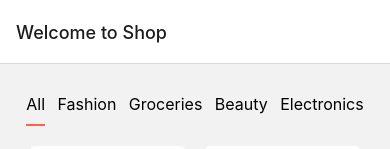
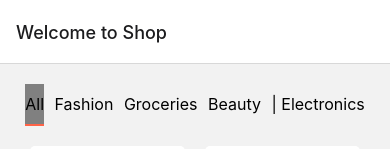
Before and after one commit to Dtblaze02/ecommerce_1, a React Native app: screen /Home in a window 390 px wide. Shown: the top 149 px of the page. Built offline with nearby package versions, Linux system fonts and the light colour scheme.

Commit message:
changed the nav look & feel

```diff
--- a/src/screens/home/HomeScreen.js
+++ b/src/screens/home/HomeScreen.js
@@ -24,18 +24,19 @@ const HomeScreen = ({ navigation }) => {
         <TouchableOpacity onPress={() => setSelectedCategory('All')} style={[styles.tab, selectedCategory === 'All' && styles.selectedTab]}>
           <Text style={styles.tabText}>All</Text>
         </TouchableOpacity>
-        <TouchableOpacity onPress={() => setSelectedCategory('fashion')} style={[styles.tab, selectedCategory === 'Fashion' && styles.selectedTab]}>
+        <TouchableOpacity onPress={() => setSelectedCategory('fashion')} style={[styles.tab, selectedCategory === 'fashion' && styles.selectedTab]}>
           <Text style={styles.tabText}>Fashion</Text>
         </TouchableOpacity>
-        <TouchableOpacity onPress={() => setSelectedCategory('groceries')} style={[styles.tab, selectedCategory === 'Groceries' && styles.selectedTab]}>
+        <TouchableOpacity onPress={() => setSelectedCategory('groceries')} style={[styles.tab, selectedCategory === 'groceries' && styles.selectedTab]}>
           <Text style={styles.tabText}>Groceries</Text>
         </TouchableOpacity>
-        <TouchableOpacity onPress={() => setSelectedCategory('beauty')} style={[styles.tab, selectedCategory === 'Beauty' && styles.selectedTab]}>
+        <TouchableOpacity onPress={() => setSelectedCategory('beauty')} style={[styles.tab, selectedCategory === 'beauty' && styles.selectedTab]}>
           <Text style={styles.tabText}>Beauty</Text>
         </TouchableOpacity>
-        <TouchableOpacity onPress={() => setSelectedCategory('electronics')} style={[styles.tab, selectedCategory === 'Electronics' && styles.selectedTab]}>
-          <Text style={styles.tabText}>Electronics</Text>
+        <TouchableOpacity onPress={() => setSelectedCategory('electronics')} style={[styles.tab, selectedCategory === 'electronics' && styles.selectedTab]}>
+          <Text style={styles.tabText}>| Electronics</Text>
         </TouchableOpacity>
+
         {/* Add more tabs for other categories */}
       </View>
       <FlatList
--- a/src/screens/home/style.js
+++ b/src/screens/home/style.js
@@ -16,6 +16,8 @@ export const styles = StyleSheet.create({
   selectedTab: {
     borderBottomWidth: 2,
     borderColor: 'tomato',
+    color: 'white',
+    backgroundColor: 'grey',
   },
   tabText: {
     fontSize: 16,
@@ -51,4 +53,7 @@ export const styles = StyleSheet.create({
     fontSize: 14,
     color: 'gray',
   },
+
+
+
 });
```
